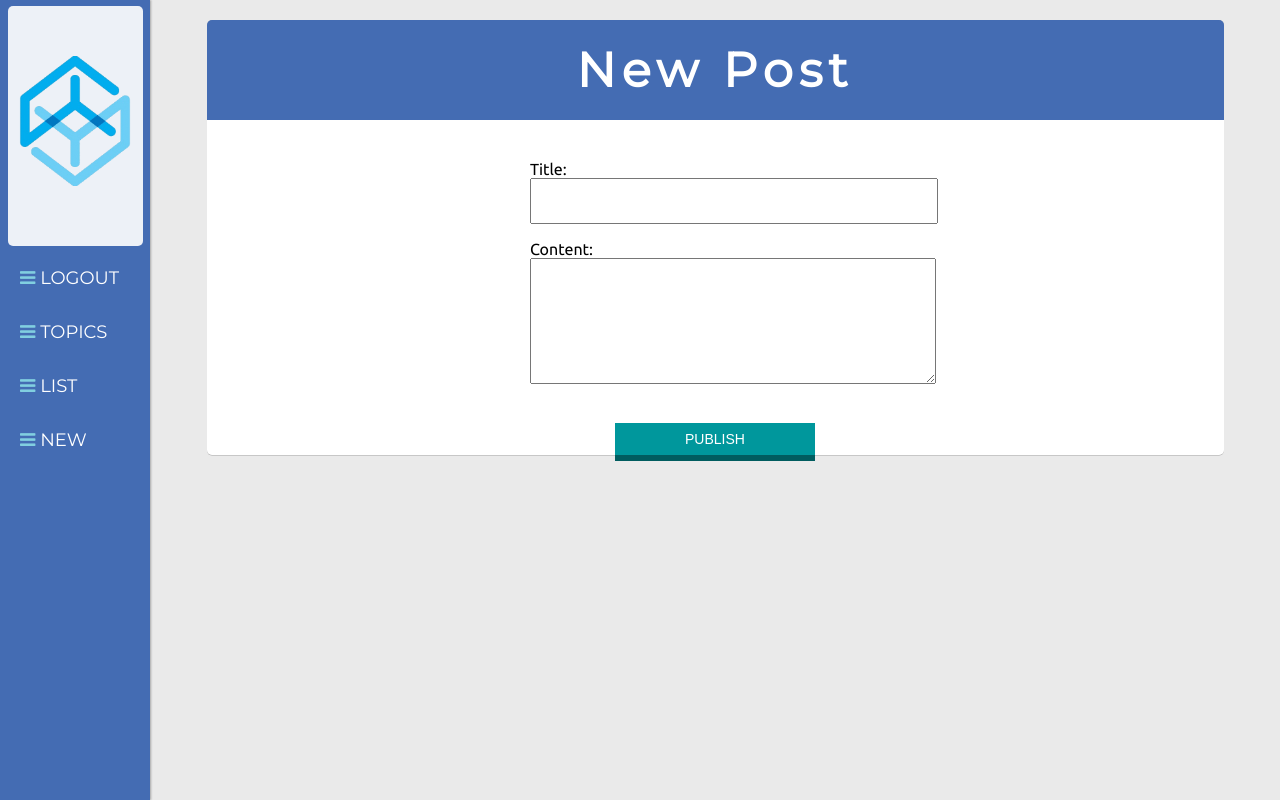
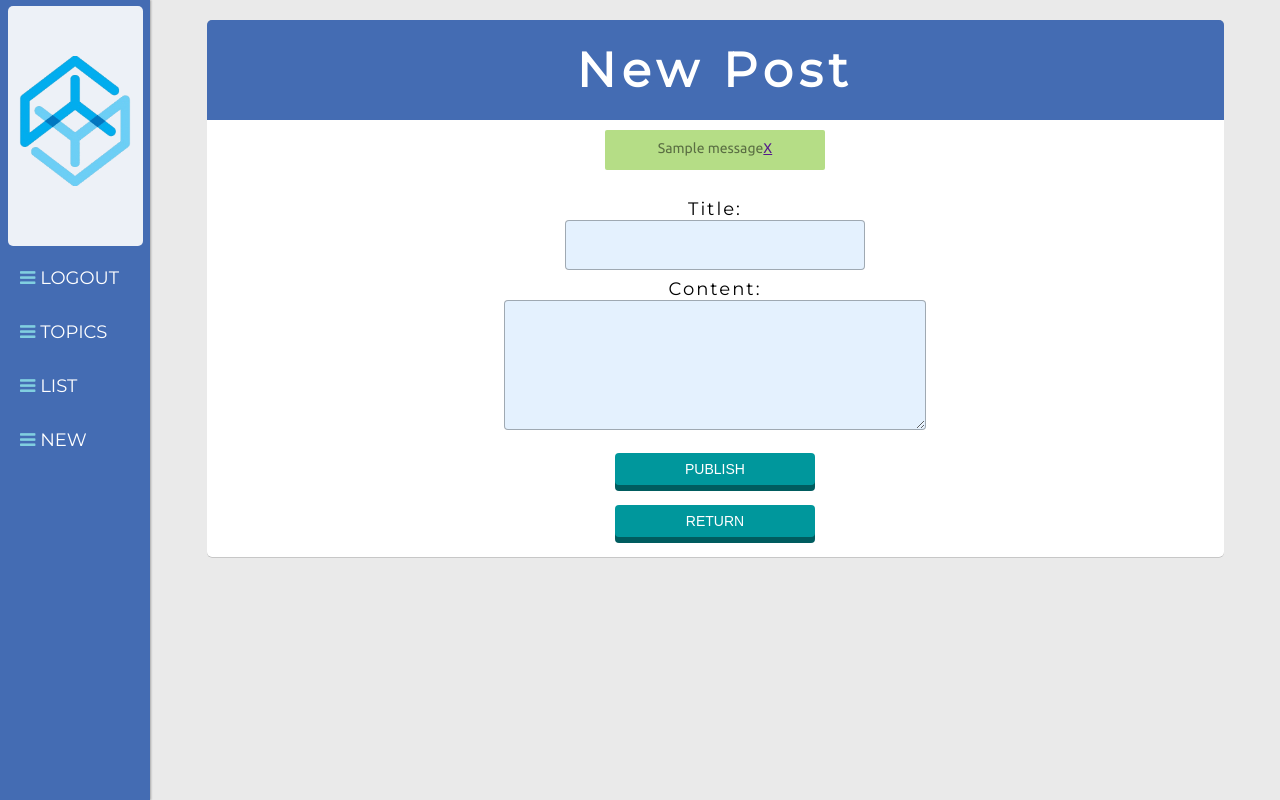
Before and after one commit to galenscovell/Django-Microblogger, a Django app: page /new/ in a window 1280 px wide. Run offline with Django 3.2, Linux system fonts and the light colour scheme; the first user in the database is signed in; tables that the repository leaves empty hold one stand-in row (Sample ...); one stand-in notice (Sample message) is shown; some libraries are stand-ins or nearby versions.

Commit message:
Flash message implementation site-wide

```diff
--- a/blog/templates/blog/post_form.html
+++ b/blog/templates/blog/post_form.html
@@ -2,9 +2,19 @@
 {% extends 'blog/base.html' %}
 
 {% block content %}
+    {% if messages %}
+        {% for message in messages %}
+            <p class="{{ message.tags }}">{{ message }}<a href="">X</a></p>
+        {% endfor %}
+    {% endif %}
+
     <form class="post_form" method="POST">
         {% csrf_token %}
-        {{ form.as_p }}
+        {{ form.title.label_tag }}
+        {{ form.title }}
+        {{ form.content.label_tag }}
+        {{ form.content }}
         <button type="submit">PUBLISH</button>
     </form>
+    <a href="{% url 'blog.views.main_page' %}"><button type="extra">RETURN</button></a>
 {% endblock %}
--- a/blog/views.py
+++ b/blog/views.py
@@ -3,6 +3,7 @@ from .models import Post, Comment
 from .forms import PostForm, CommentForm, UserForm
 from django.contrib.auth.decorators import login_required
 from django.contrib.auth import authenticate, login, logout
+from django.contrib import messages
 
 
 def main_page(request):
@@ -33,21 +34,18 @@ def user_login(request):
                 login(request, user)
                 return redirect('blog.views.main_page')
             else:
-                message = "Inactive account credentials."
-                return render(request, 'blog/login.html', {"page_title": page_title, "message": message})
+                messages.error(request, 'Inactive account.')
         else:
-            message = "No match found for those credentials."
-            return render(request, 'blog/login.html', {"page_title": page_title, "message": message})
-    else:
-        return render(request, 'blog/login.html', {"page_title": page_title})
+            messages.error(request, 'Account not found.')
+    return render(request, 'blog/login.html', {"page_title": page_title})
 
 
 @login_required
 def user_logout(request):
     page_title = "Login"
     logout(request)
-    message = "User logged out."
-    return render(request, 'blog/login.html', {"page_title": page_title, "message": message})
+    messages.success(request, 'User logged out.')
+    return render(request, 'blog/login.html', {"page_title": page_title})
 
 
 def user_register(request):
@@ -60,8 +58,9 @@ def user_register(request):
             user.set_password(user.password)
             user.save()
             registered = True
+            messages.success(request, 'Registration complete.')
         else:
-            return render(request, 'blog/register.html', {"form": user_form, "registered": registered, "page_title": page_title})
+            messages.error(request, 'Registration error.')
     else:
         user_form = UserForm()
     return render(request, 'blog/register.html', {"form": user_form, "registered": registered, "page_title": page_title})
@@ -77,7 +76,10 @@ def post_new(request):
             post = form.save(commit=False)
             post.author = request.user
             post.save()
+            messages.success(request, 'Post created.')
             return redirect('blog.views.post_detail', post_id=post.pk)
+        else:
+            messages.error(request, 'Posting error.')
     else:
         # First time, display blank PostForm...
         form = PostForm()
--- a/static/css/main.css
+++ b/static/css/main.css
@@ -17,17 +17,76 @@ body {
 
 
 
+/* -------------- Flash Messages -------------- */
+.success {
+    height: 20px;
+    width: 200px;
+    font-size: 14px;
+    color: rgba(0, 0, 0, 0.5);
+    margin: 0 auto;
+    padding: 10px 10px;
+    background: #B5DD86;
+    border-radius: 2px;
+}
+
+.error {
+    height: 20px;
+    width: 200px;
+    font-size: 14px;
+    color: rgba(0, 0, 0, 0.5);
+    margin: 0 auto;
+    padding: 10px 10px;
+    background: #F67D6D;
+    border-radius: 2px;
+}
+
+.info {
+    height: 20px;
+    width: 200px;
+    font-size: 14px;
+    color: rgba(0, 0, 0, 0.5);
+    margin: 0 auto;
+    padding: 10px 10px;
+    background: #ADCCEB;
+    border-radius: 2px;
+}
+
+.warning {
+    height: 20px;
+    width: 200px;
+    font-size: 14px;
+    color: rgba(0, 0, 0, 0.5);
+    margin: 0 auto;
+    padding: 10px 10px;
+    background: #F4D28A;
+    border-radius: 2px;
+}
+
+.success p,
+.error p,
+.info p,
+.warning p {
+    line-height: 20px;
+    margin: 0;
+}
+
+
+
+
 /* -------------- Buttons -------------- */
+
 button[type="submit"] {
     position: relative;
     font-size: 14px;
     border: 0px solid rgba(0, 0, 0, 0);
-    margin: 20px 10px 0 10px;
+    margin: 20px auto 0 auto;
     padding: 8px 26px;
+    display: block;
     box-shadow: 0px 6px 0px #005C5F;
     background: #00979C;
     color: #ffffff;
     width: 200px;
+    border-radius: 4px;
 }
 
 button[type="submit"]:hover {
@@ -46,12 +105,13 @@ button[type="extra"] {
     position: relative;
     font-size: 14px;
     border: 0px solid rgba(0, 0, 0, 0);
-    margin: 0 10px 20px 10px;
+    margin: 0 auto 20px auto;
     padding: 8px 26px;
     box-shadow: 0px 6px 0px #005C5F;
     background: #00979C;
     color: #ffffff;
     width: 200px;
+    border-radius: 4px;
 }
 
 button[type="extra"]:hover {
@@ -241,7 +301,7 @@ h3 {
     background: #FFFFFF;
     width: 90%;
     margin: 0 auto;
-    padding-top: 0;
+    padding-top: 10px;
     border-radius: 0px 0px 5px 5px;
     box-shadow: 0px 0.75px 0.5px rgba(0, 0, 0, 0.2);
     font-family: 'Ubuntu', sans-serif;
@@ -308,9 +368,9 @@ h3 {
 
 /* -------------- New Post -------------- */
 .post_form {
-    padding-top: 24px;
+    padding: 20px 0;
     width: 60%;
-    display: inline-block;
+    margin: 0 auto;
 }
 
 #current_author {
@@ -318,33 +378,37 @@ h3 {
     margin: 0;
 }
 
-label[for=id_title] {
+label[for=id_title],
+label[for=id_content] {
     display: block;
-    margin-left: 120px;
-    text-align: left;
+    letter-spacing: 2px;
+    margin-top: 8px;
+    font-family: 'Montserrat', sans-serif;
+    font-size: 18px;
 }
 
 #id_title {
     height: 40px;
-    width: 400px;
-    margin: 0 120px;
-    text-align: center;
+    width: 45%;
+    margin: 0 auto;
     font-size: 28px;
-}
-
-label[for=id_content] {
-    display: block;
-    margin-left: 120px;
-    text-align: left;
+    padding: 4px 12px;
+    border: 1px solid rgba(0, 0, 0, 0.3);
+    border-radius: 4px;
+    background: #E4F1FE;
+    font-family: 'Open Sans', sans-serif;
 }
 
 #id_content {
     height: 120px;
-    width: 400px;
-    margin: 0 120px;
-    text-align: left;
-    font-size: 21px;
-    font-family: 'Open sans', sans-serif;
+    width: 65%;
+    margin: 0 auto;
+    font-size: 24px;
+    padding: 4px 12px;
+    border: 1px solid rgba(0, 0, 0, 0.3);
+    border-radius: 4px;
+    background: #E4F1FE;
+    font-family: 'Open Sans', sans-serif;
 }
 
 
```
Also changed, not shown: other parts of static/css/main.css (+18 -32 lines), blog/templates/blog/login.html (+11 -3 lines), blog/templates/blog/register.html (+7 -3 lines).
